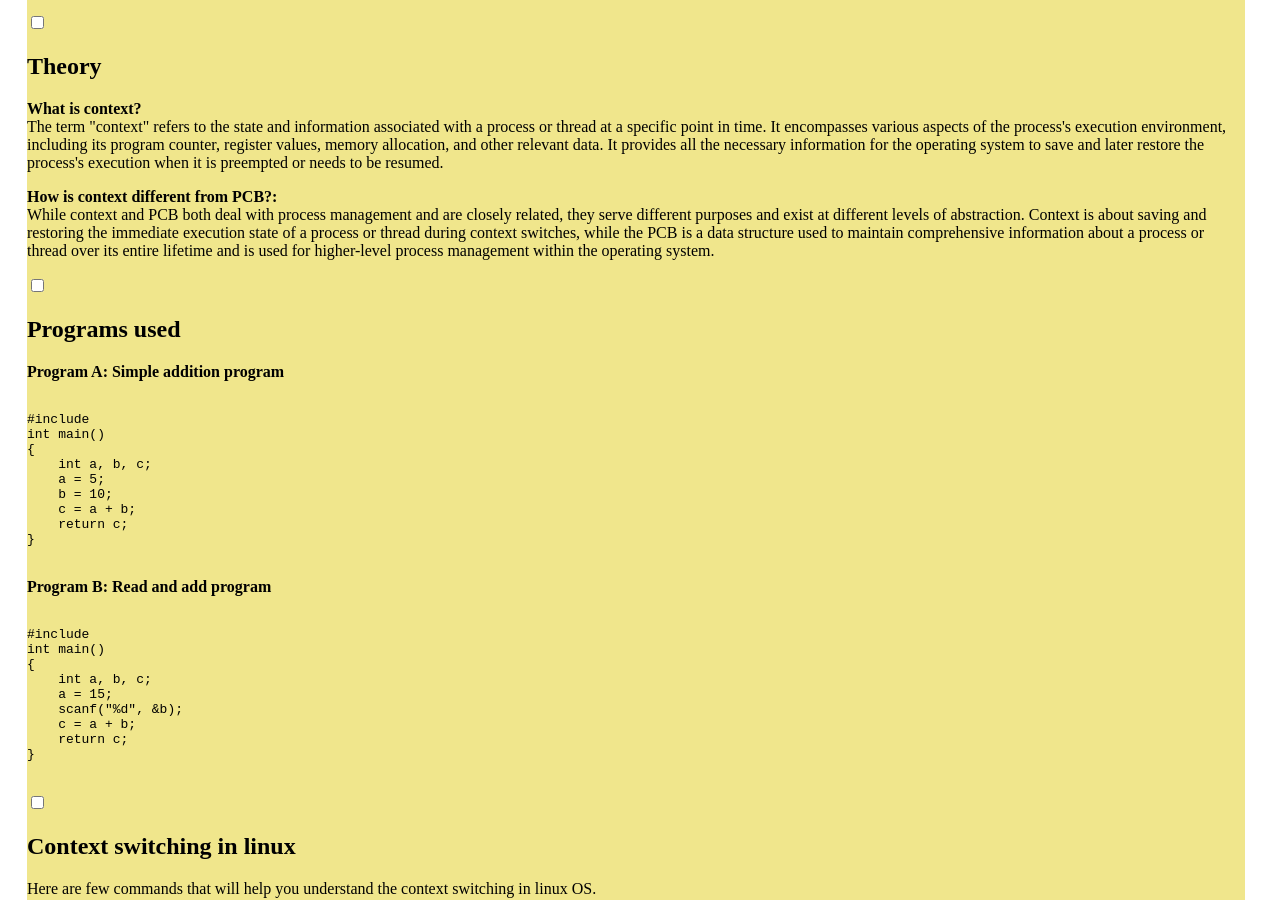
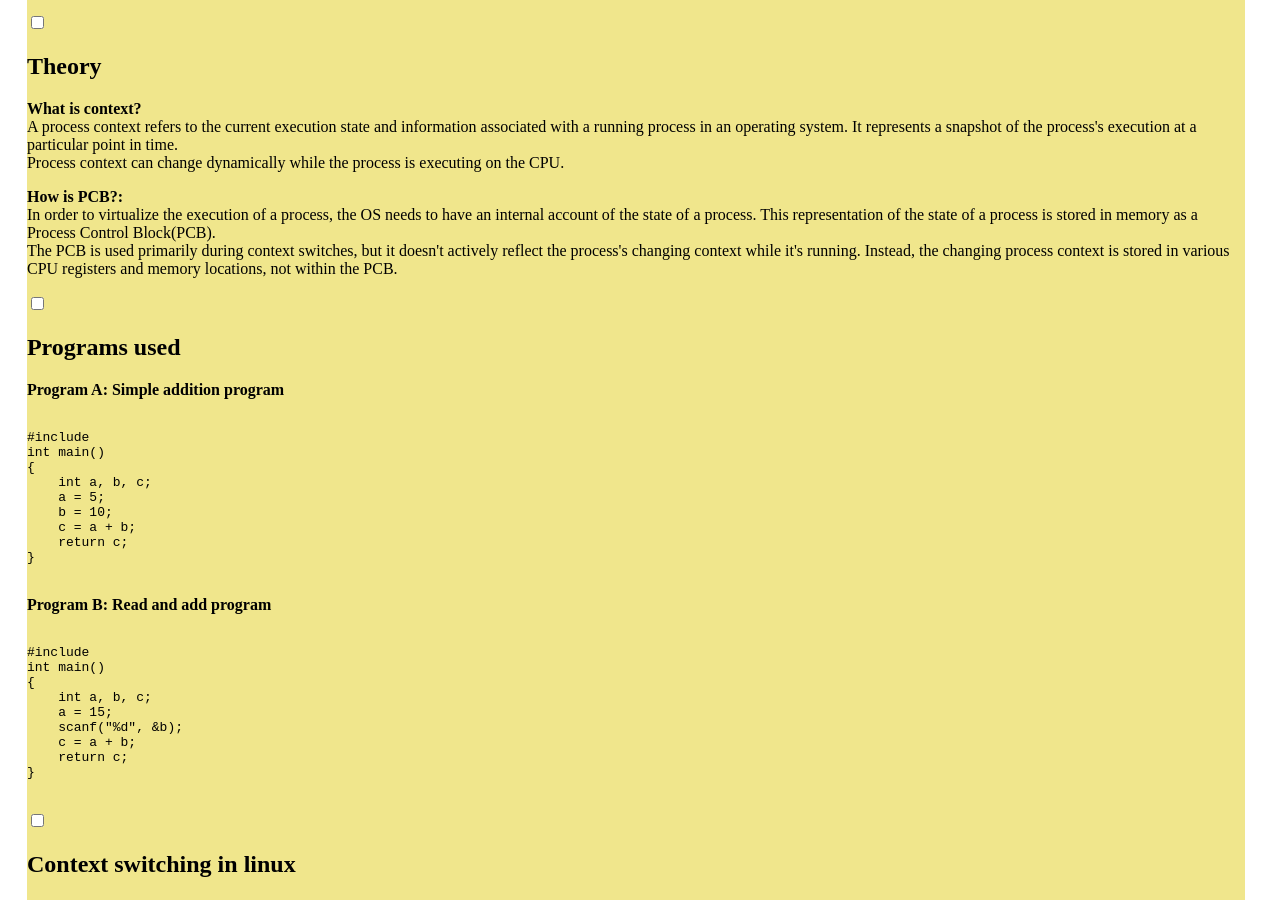
Before and after one commit to virtual-labs/exp-context-switching-iiith, a React app: page experiment/simulation/src/index.html in a window 1280 px wide. Shown: the part 1483-2383 px from the top of the page. Built offline with nearby package versions, Linux system fonts and the light colour scheme.

Commit message:
Update index.html

```diff
--- a/experiment/simulation/src/index.html
+++ b/experiment/simulation/src/index.html
@@ -328,19 +328,15 @@
                 <label for="handle2">Theory</label>
             </h2>
             <div class="content">
-                <p><strong>What is context?</strong><br> The term "context" refers to the state
-                    and information associated with a process or thread at a specific point in time. It
-                    encompasses various aspects of the process's execution environment, including its program
-                    counter, register values, memory allocation, and other relevant data. It provides
-                    all the necessary information for the operating system to save and later restore the
-                    process's execution when it is preempted or needs to be resumed.</p>
-                <p><strong>How is context different from PCB?:</strong> <br>
-                    While context and PCB both deal with process management and are closely related, they serve
-                    different purposes and exist at different levels of abstraction.
-                    Context is about saving and restoring the immediate execution state of a process or thread
-                    during context switches, while the PCB is a data structure used to maintain comprehensive
-                    information about a process or thread over its entire lifetime and is used for higher-level
-                    process management within the operating system.</p>
+                <p><strong>What is context?</strong><br> A process context refers to the current execution state and information associated with a running process in an operating system. It represents a snapshot of the process's execution at a particular point in time.
+
+<br /> Process context can change dynamically while the process is executing on the CPU.
+
+</p>
+                <p><strong>How is PCB?:</strong> <br>
+                    In order to virtualize the execution of a process, the OS needs to have an internal account of the state of a process. This representation of the state of a process is stored in memory as a Process Control Block(PCB).<br>
+
+The PCB is used primarily during context switches, but it doesn't actively reflect the process's changing context while it's running. Instead, the changing process context is stored in various CPU registers and memory locations, not within the PCB.</p>
             </div>
         </section>
         <section class="accordion">
```
